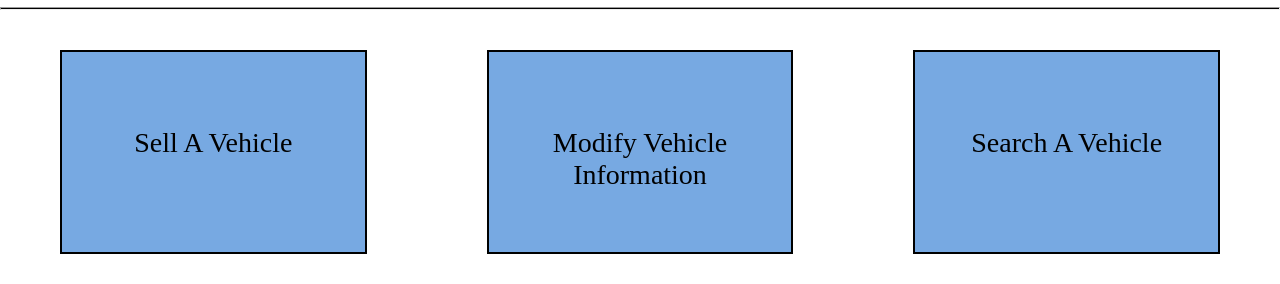
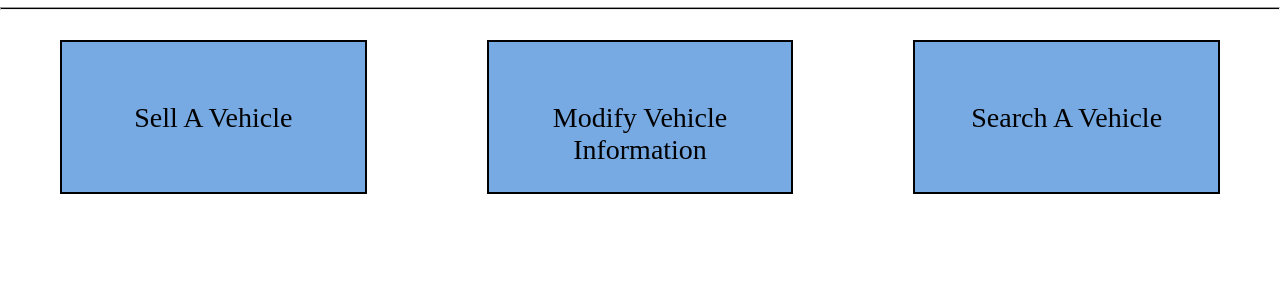
Before and after one commit to ktranfaglia1/CarMart, a plain HTML site: page index.html in a window 1280 px wide. Shown: the part 535-819 px from the top of the page. Drawn offline with Linux system fonts and the light colour scheme.

Commit message:
Fixed home page

```diff
--- a/styles/style.css
+++ b/styles/style.css
@@ -137,10 +137,10 @@ label {
   justify-content: center;
 }
 .nav_button {
-  margin: 30px 60px;
-  width: 400px;
-  height: 125px;
-  padding-top: 75px;
+  margin: 20px 60px;
+  width: 360px;
+  height: 90px;
+  padding-top: 60px;
   font-size: 28px;
   border: 2px solid black;
   cursor: pointer;
```
